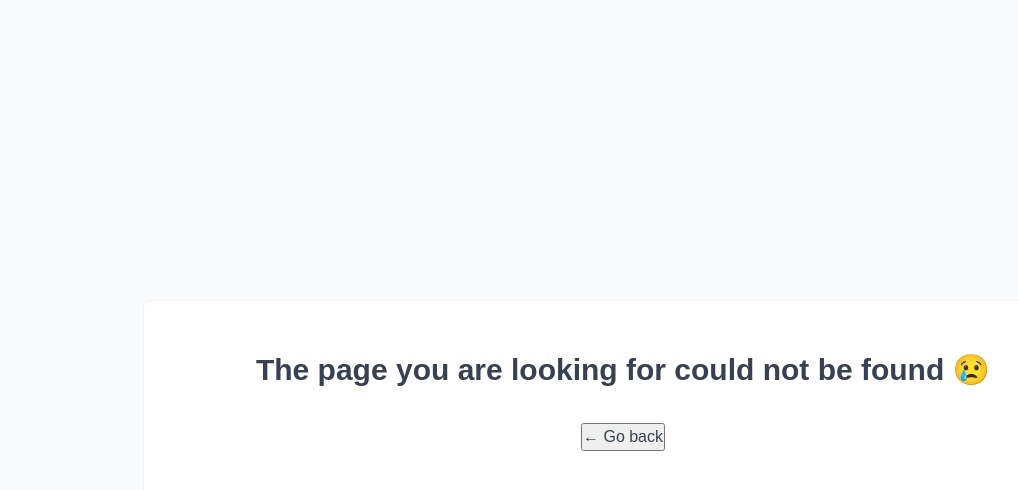
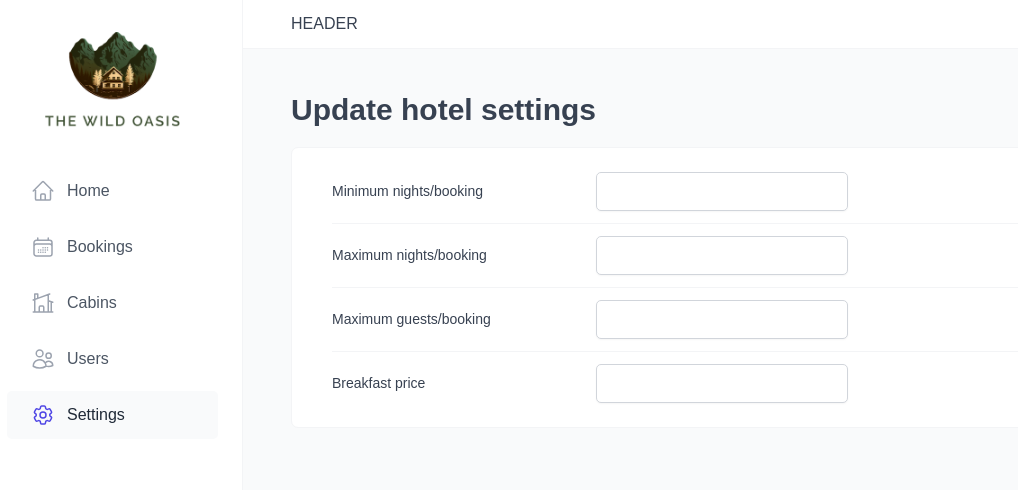
Before and after one commit to ariemic/the-wild-oasis, a React (Vite) app: page /settings in a window 1280 px wide. Shown: the top 490 px of the page, without its empty margins (17-1035 px from the left). Built offline with nearby package versions, Linux system fonts and the light colour scheme; no server answers; the database is empty.

Commit message:
add settings page

```diff
--- a/src/App.jsx
+++ b/src/App.jsx
@@ -35,7 +35,7 @@ function App() {
             <Route path="bookings" element={<Bookings />} />
             <Route path="cabins" element={<Cabins />} />
             <Route path="users" element={<Users />} />
-            <Route path="setttings" element={<Settings />} />
+            <Route path="settings" element={<Settings />} />
             <Route path="account" element={<Account />} />
           </Route>
 
--- a/src/features/settings/UpdateSettingsForm.jsx
+++ b/src/features/settings/UpdateSettingsForm.jsx
@@ -1,21 +1,23 @@
-import Form from '../../ui/Form';
-import FormRow from '../../ui/FormRow';
-import Input from '../../ui/Input';
+import Form from "../../ui/Form";
+import FormRow from "../../ui/FormRow";
+import Input from "../../ui/Input";
+import { useSettings } from "./useSettings";
 
 function UpdateSettingsForm() {
+  const { isLoading, settings } = useSettings();
   return (
     <Form>
-      <FormRow label='Minimum nights/booking'>
-        <Input type='number' id='min-nights' />
+      <FormRow label="Minimum nights/booking">
+        <Input type="number" id="min-nights" />
       </FormRow>
-      <FormRow label='Maximum nights/booking'>
-        <Input type='number' id='max-nights' />
+      <FormRow label="Maximum nights/booking">
+        <Input type="number" id="max-nights" />
       </FormRow>
-      <FormRow label='Maximum guests/booking'>
-        <Input type='number' id='max-guests' />
+      <FormRow label="Maximum guests/booking">
+        <Input type="number" id="max-guests" />
       </FormRow>
-      <FormRow label='Breakfast price'>
-        <Input type='number' id='breakfast-price' />
+      <FormRow label="Breakfast price">
+        <Input type="number" id="breakfast-price" />
       </FormRow>
     </Form>
   );
--- /dev/null
+++ b/src/features/settings/useSettings.js
@@ -0,0 +1,14 @@
+import { useQuery } from "@tanstack/react-query";
+import { getSettings } from "../../services/apiSettings";
+
+export function useSettings() {
+  const {
+    isLoading,
+    error,
+    data: settings,
+  } = useQuery({
+    queryKey: ["settings"],
+    queryFn: getSettings,
+  });
+  return { isLoading, error, settings };
+}
--- a/src/pages/Settings.jsx
+++ b/src/pages/Settings.jsx
@@ -1,7 +1,14 @@
+import UpdateSettingsForm from "../features/settings/UpdateSettingsForm";
 import Heading from "../ui/Heading";
+import Row from "../ui/Row";
 
 function Settings() {
-  return <Heading as="h1">Update hotel settings</Heading>;
+  return (
+    <Row>
+      <Heading as="h1">Update hotel settings</Heading>
+      <UpdateSettingsForm />
+    </Row>
+  );
 }
 
 export default Settings;
```
